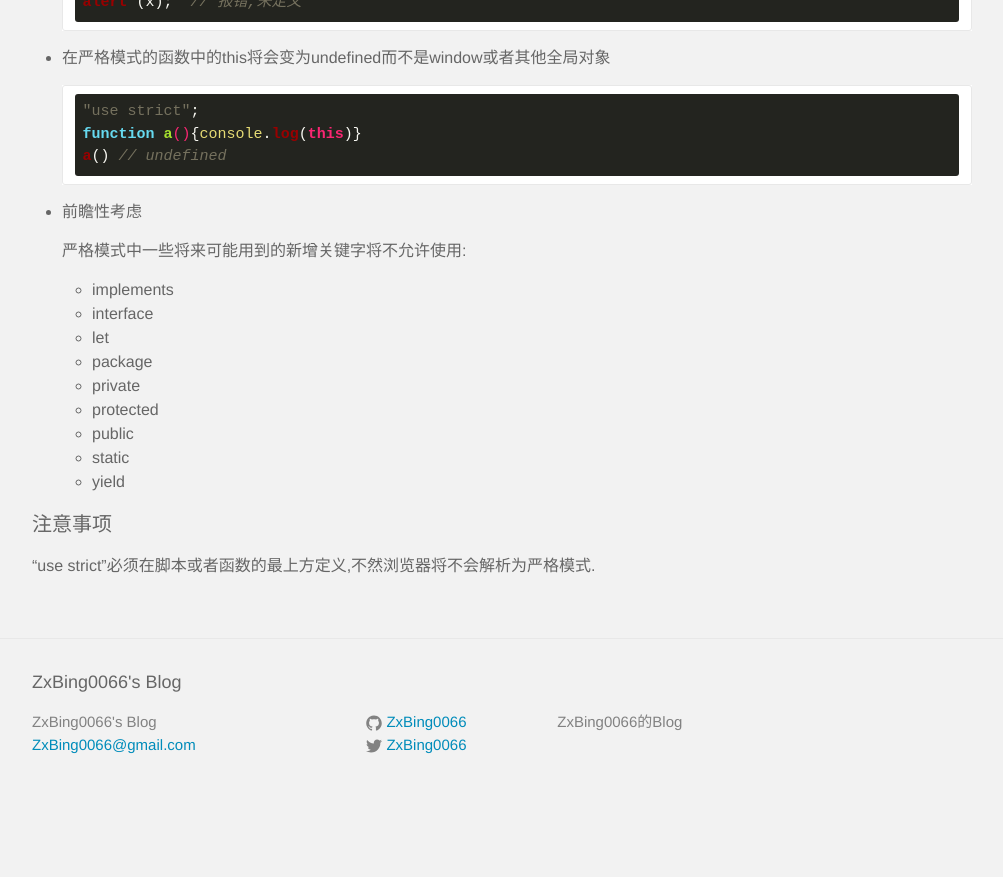
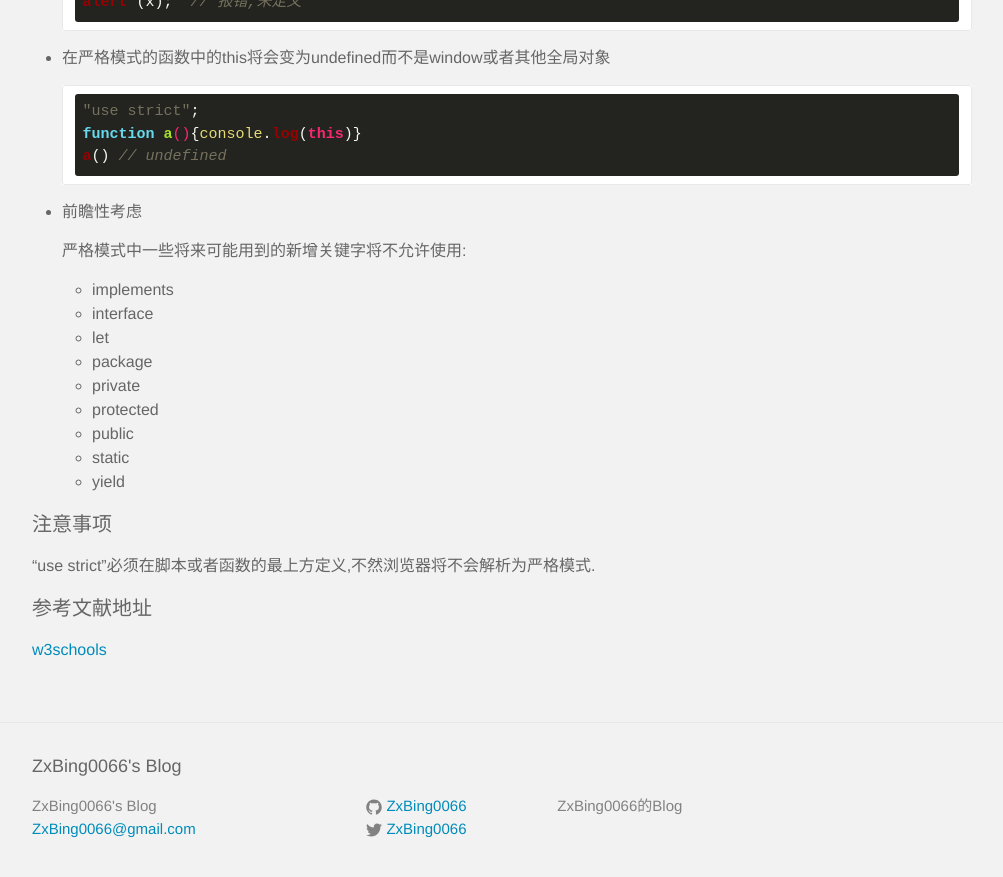
Before and after one commit to ZxBing0066/Blog, a Jekyll site: the page built from _posts/2016-08-26-strict-mode.md, in a window 1280 px wide and 900 px high, scrolled down 2652 px. Shown: the top 877 px of the window, without its empty margins (138-1141 px from the left). Built offline with Jekyll 4.4.1, drawn with Linux system fonts in a browser that asks for light colours; comment, search, counter and statistics services are not loaded; before the commit the page ends 3468 px from its top, so only the background shows below that.

Commit message:
add article url

```diff
--- a/_posts/2016-08-26-strict-mode.md
+++ b/_posts/2016-08-26-strict-mode.md
@@ -159,3 +159,7 @@ function myFunction() {
 ### 注意事项
 
 "use strict"必须在脚本或者函数的最上方定义,不然浏览器将不会解析为严格模式.
+
+### 参考文献地址
+
+[w3schools](http://www.w3schools.com/js/js_strict.asp)
```
